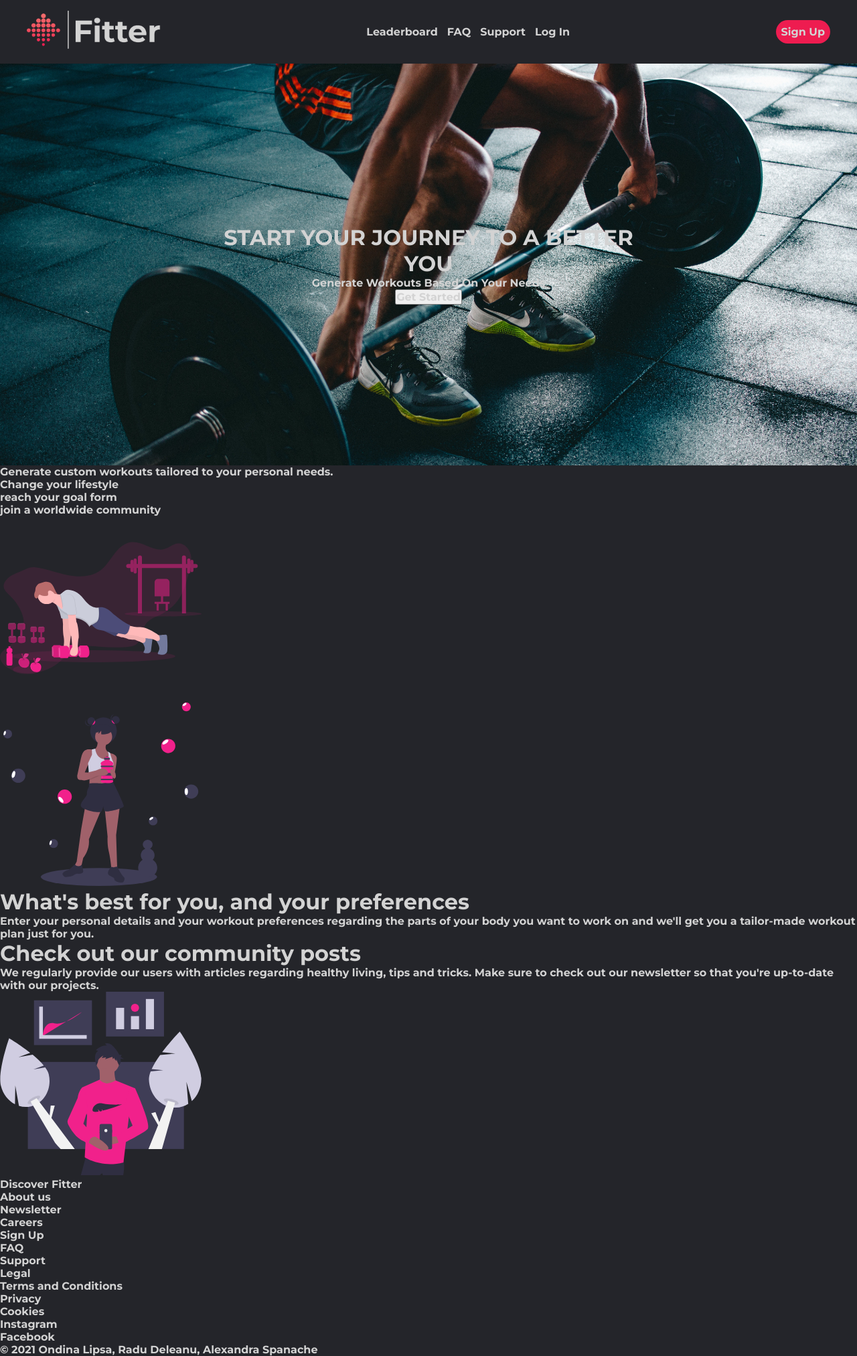
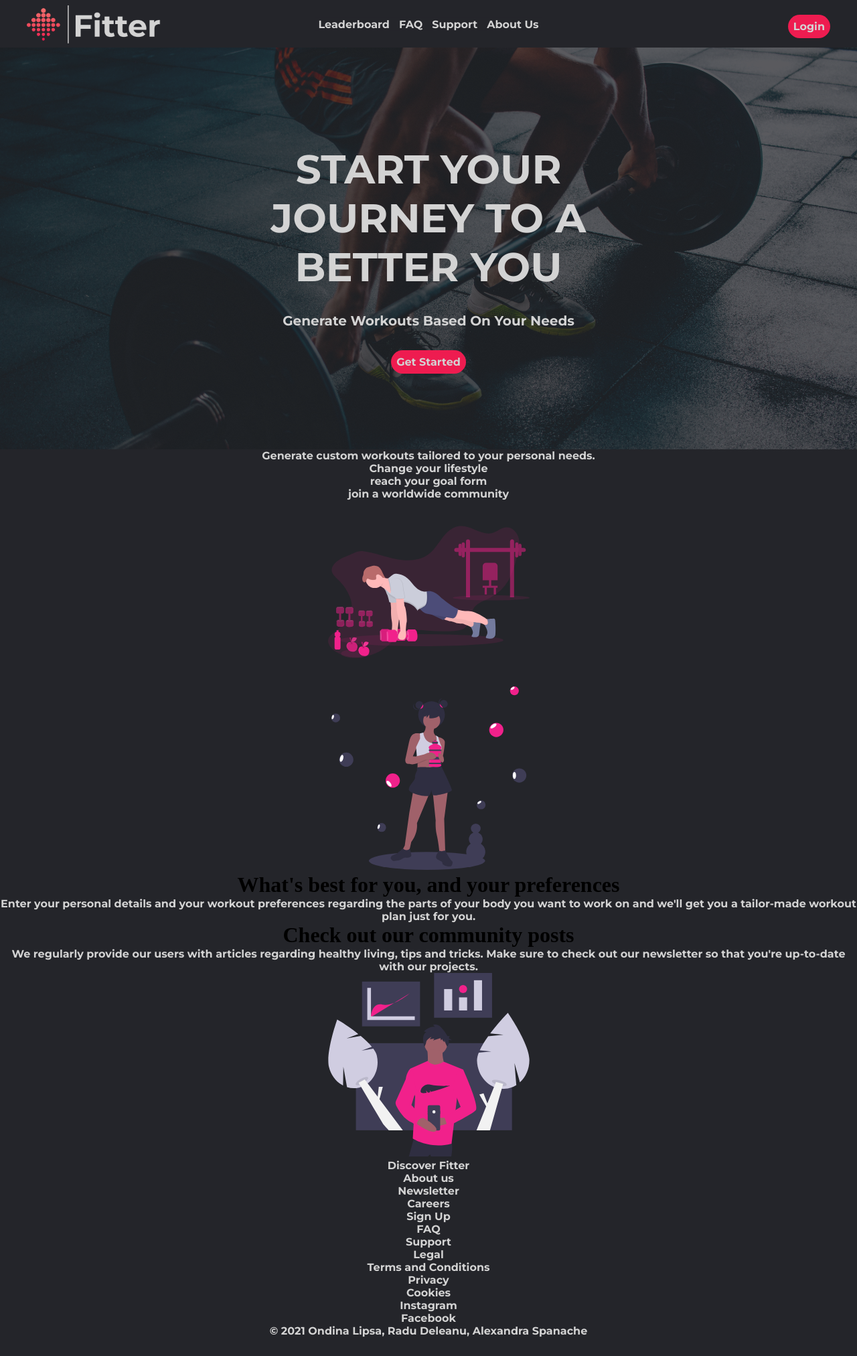
Before and after one commit to olipsa/Workout-Generator-Website, a PHP site: page /homepage.html in a window 1280 px wide. Shown: the whole page at 67% size. After the commit the page ends 1997 px from the top, so only its background shows below. Run offline with PHP 8.4, Linux system fonts and the light colour scheme.

Commit message:
progress

```diff
--- a/homepage.css
+++ b/homepage.css
@@ -4,12 +4,13 @@
     box-sizing: border-box;
     margin: 0;
     padding: 0;
+    text-align: center;
 }
 header,body, ul{
     background-color: #24252A;
 }
 
-li, a, button, p, h1, .copyright{
+li, a, button, p, span, .copyright{
     font-family: 'Montserrat', sans-serif;
     font-weight: 700;
     font-size: 16px;
@@ -22,10 +23,14 @@ h1 {
 }
 
 header {
+    position: relative;
+    padding: 1vh 5vh 0;
+}
+
+.button_and_logo{
     display: flex;
     justify-content: space-between;
     align-items: center;
-    padding: 2vh 5vh;
 }
 
 .site-logo{
@@ -34,6 +39,10 @@ header {
 
 .menu{
     list-style: none;
+    position: absolute;
+    top: 50%;
+    left: 50%;
+    transform: translate(-50%, -50%);
 }
 
 .menu li{
@@ -77,12 +86,28 @@ header {
     transform: translate(-50%, -50%);
 }
 
+.hero_overlay_title, .hero_overlay_subtitle{
+    text-align: center;
+    display: block;
+    padding-top: 2rem;
+    padding-bottom: 2rem;
+}
+
+.hero_overlay_title{
+    font-size: 60px;
+}
+
+.hero_overlay_subtitle{
+    font-size: 20px;
+    padding-top: 0;
+}
+
 .hero_image {
     position: relative;
     text-align: center;
     max-width: 100%;
     height: auto;
-
+    opacity: 0.25;
 }
 
 .crop_container{
@@ -94,3 +119,17 @@ header {
     right: 0;
     bottom: 0;
 }
+
+.get_started{
+    padding: 1vh 1vh;
+    background-color: rgba(238,28,80,1);
+    border: none;
+    border-radius: 30px;
+    cursor: pointer;
+    transition: all 0.3s ease 0s;
+    height: 50%;
+}
+
+.get_started:hover{
+    background-color: rgba(242,111,109,1);
+}
--- a/homepage.html
+++ b/homepage.html
@@ -10,9 +10,16 @@
 
 <body>
 <header class="menu_bar">
+    <div class="button_and_logo">
         <a href="homepage.html" class="site-logo">
             <img src="logo_dark_mode.png" alt="logo" width="200">
         </a>
+        <a href="login.html">
+            <button class="menu_button">
+                Login
+            </button>
+        </a>
+    </div>
     <nav class="menu">
         <ul role="menu">
             <li role="menuitem">
@@ -25,15 +32,10 @@
                 <a href="support.html">Support</a>
             </li>
             <li role="menuitem">
-                <a href="login.html">Log In</a>
+                <a href="login.html">About Us</a>
             </li>
         </ul>
     </nav>
-    <a href="register.html">
-        <button class="menu_button">
-            Sign Up
-        </button>
-    </a>
 </header>
 <main>
     <section class="hero_container">
@@ -42,14 +44,16 @@
         </div>
 
         <div class="hero_overlay">
-            <h1>START YOUR JOURNEY TO A BETTER YOU</h1>
-            <p>
+            <span class="hero_overlay_title">START YOUR JOURNEY TO A BETTER YOU</span>
+            <span class="hero_overlay_subtitle">
                 Generate Workouts Based On Your Needs
-            </p>
+            </span>
             <div>
-                <button onclick="location.href='register.html'" type="button">
+                <a href="register.html">
+                    <button type="button" class="get_started">
                         Get Started
                     </button>
+                </a>
             </div>
         </div>
     </section>
```
Lines whose indentation alone changed are shown as unchanged.
